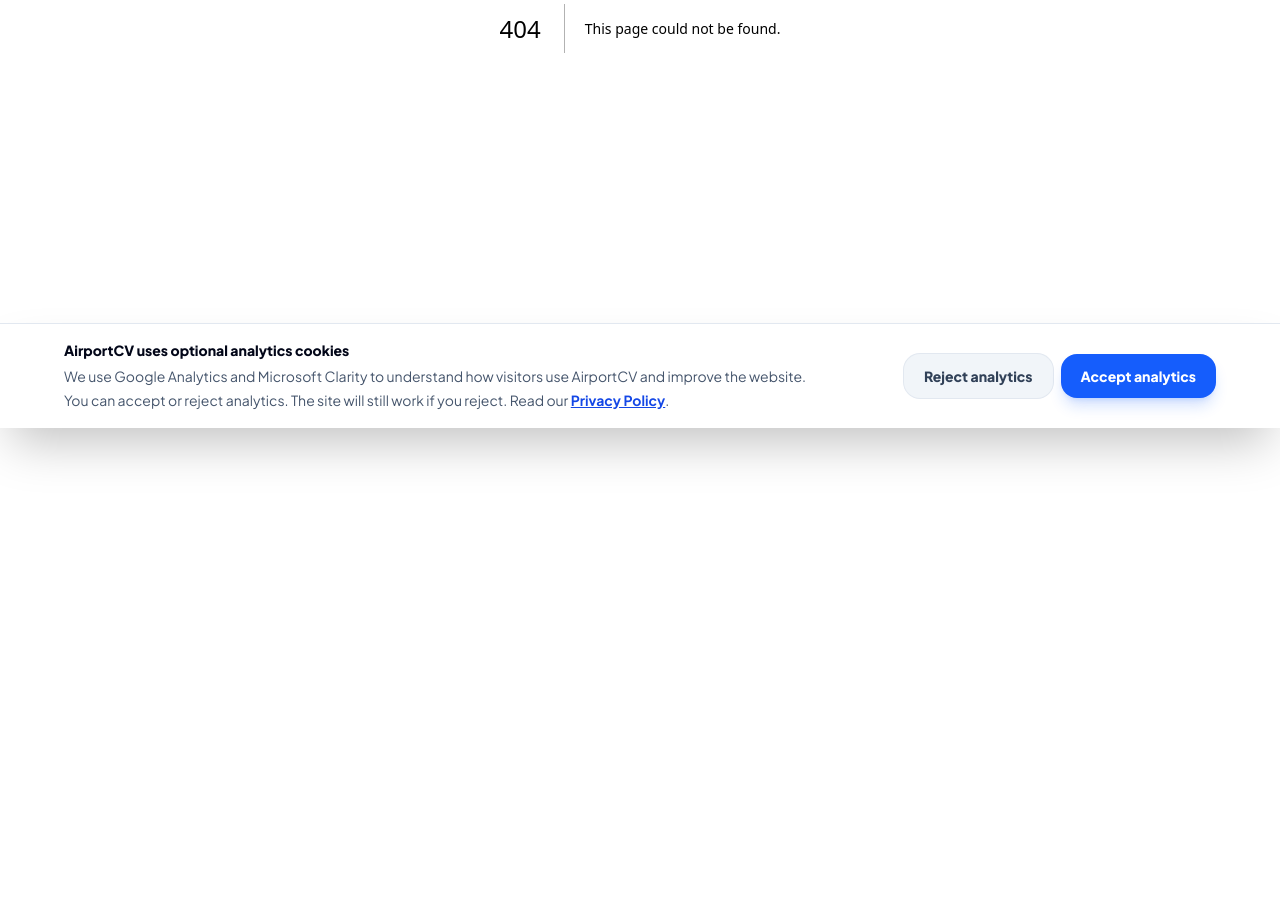
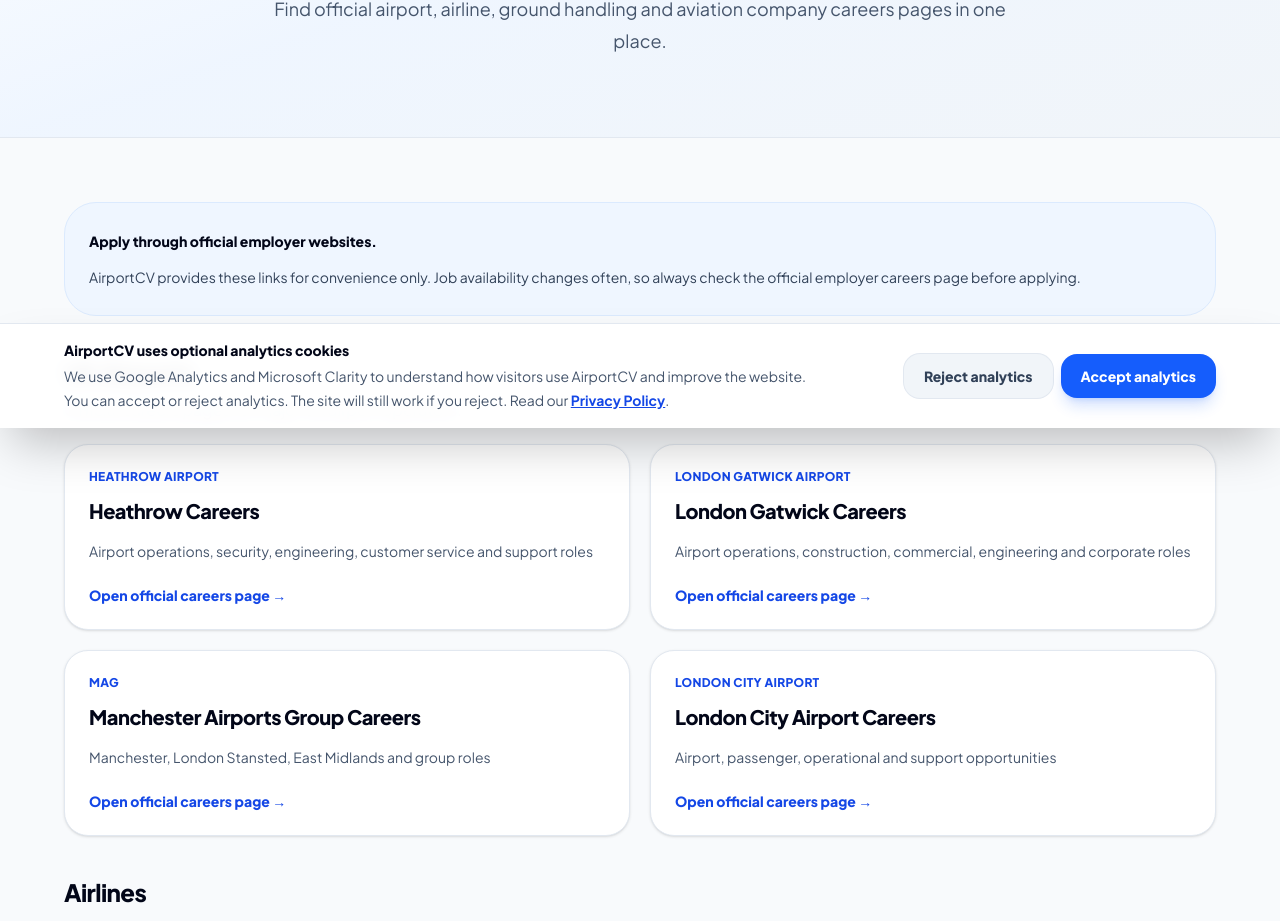
Before and after one commit to jjayakumaraero-eng/airportcv-web, a Next.js app: page /jobs in a window 1280 px wide. Before the commit this address had no page. Shown: the part 372-1293 px from the top of the page. Before the commit the page ends 800 px from the top, so only its background shows below. Built offline with nearby package versions, Linux system fonts and the light colour scheme.

Commit message:
Add aviation jobs directory page

```diff
--- /dev/null
+++ b/app/jobs/page.tsx
@@ -0,0 +1,155 @@
+import MarketingPageShell from "@/components/MarketingPageShell";
+
+const jobCategories = [
+  {
+    title: "UK Airports",
+    description: "Official careers pages for major UK airport operators.",
+    links: [
+      {
+        name: "Heathrow Careers",
+        company: "Heathrow Airport",
+        href: "https://www.heathrow.com/company/careers",
+        roles: "Airport operations, security, engineering, customer service and support roles",
+      },
+      {
+        name: "London Gatwick Careers",
+        company: "London Gatwick Airport",
+        href: "https://jobs.gatwickairport.com/jobs/",
+        roles: "Airport operations, construction, commercial, engineering and corporate roles",
+      },
+      {
+        name: "Manchester Airports Group Careers",
+        company: "MAG",
+        href: "https://mag-careers.com/",
+        roles: "Manchester, London Stansted, East Midlands and group roles",
+      },
+      {
+        name: "London City Airport Careers",
+        company: "London City Airport",
+        href: "https://www.londoncityairport.com/corporate/careers",
+        roles: "Airport, passenger, operational and support opportunities",
+      },
+    ],
+  },
+  {
+    title: "Airlines",
+    description: "Official airline career pages for aviation job seekers.",
+    links: [
+      {
+        name: "British Airways Careers",
+        company: "British Airways",
+        href: "https://careers.ba.com/",
+        roles: "Cabin crew, pilots, engineering, airport, commercial and head office roles",
+      },
+      {
+        name: "easyJet Careers",
+        company: "easyJet",
+        href: "https://careers.easyjet.com/en",
+        roles: "Cabin crew, pilots, engineering, operations, data and support roles",
+      },
+      {
+        name: "Virgin Atlantic Careers",
+        company: "Virgin Atlantic",
+        href: "https://careers.virginatlantic.com/",
+        roles: "Airport services, cabin crew, pilots, engineering, cargo and head office roles",
+      },
+    ],
+  },
+  {
+    title: "Ground Handling & Airport Services",
+    description: "Official careers pages for ground handling and airport service companies.",
+    links: [
+      {
+        name: "Swissport Careers",
+        company: "Swissport",
+        href: "https://careers.swissport.com/",
+        roles: "Passenger services, ramp, baggage, cargo, lounge and operational roles",
+      },
+    ],
+  },
+];
+
+export const metadata = {
+  title: "Airport & Aviation Jobs | AirportCV",
+  description:
+    "Find official airport, airline, ground handling and aviation company careers pages in one place.",
+};
+
+export default function JobsPage() {
+  return (
+    <MarketingPageShell
+      eyebrow="Aviation Jobs Hub"
+      title="Airport and aviation job opportunities"
+      description="Find official airport, airline, ground handling and aviation company careers pages in one place."
+    >
+      <section className="px-6 py-16">
+        <div className="mx-auto max-w-6xl">
+          <div className="rounded-[2rem] border border-blue-100 bg-blue-50 p-6 text-sm leading-7 text-slate-700">
+            <p className="font-extrabold text-slate-950">
+              Apply through official employer websites.
+            </p>
+            <p className="mt-2">
+              AirportCV provides these links for convenience only. Job
+              availability changes often, so always check the official employer
+              careers page before applying.
+            </p>
+          </div>
+
+          <div className="mt-10 space-y-10">
+            {jobCategories.map((category) => (
+              <section key={category.title}>
+                <div className="mb-5">
+                  <h2 className="text-2xl font-black tracking-tight text-slate-950">
+                    {category.title}
+                  </h2>
+                  <p className="mt-2 leading-7 text-slate-600">
+                    {category.description}
+                  </p>
+                </div>
+
+                <div className="grid gap-5 md:grid-cols-2">
+                  {category.links.map((link) => (
+                    <a
+                      key={link.name}
+                      href={link.href}
+                      target="_blank"
+                      rel="noopener noreferrer"
+                      className="group rounded-[1.5rem] border border-slate-200 bg-white p-6 shadow-sm transition hover:-translate-y-1 hover:border-blue-200 hover:shadow-xl"
+                    >
+                      <p className="text-xs font-extrabold uppercase tracking-wide text-blue-700">
+                        {link.company}
+                      </p>
+
+                      <h3 className="mt-3 text-xl font-black tracking-tight text-slate-950 group-hover:text-blue-700">
+                        {link.name}
+                      </h3>
+
+                      <p className="mt-3 text-sm leading-7 text-slate-600">
+                        {link.roles}
+                      </p>
+
+                      <p className="mt-5 text-sm font-extrabold text-blue-700">
+                        Open official careers page →
+                      </p>
+                    </a>
+                  ))}
+                </div>
+              </section>
+            ))}
+          </div>
+
+          <div className="mt-12 rounded-[2rem] border border-slate-200 bg-white p-8 text-center shadow-sm">
+            <h2 className="text-2xl font-black tracking-tight text-slate-950">
+              More aviation job links coming soon
+            </h2>
+            <p className="mx-auto mt-4 max-w-3xl leading-8 text-slate-600">
+              AirportCV will continue adding official airport, airline, ground
+              handling, cargo, engineering and aviation service career pages to
+              help candidates discover opportunities faster.
+            </p>
+          </div>
+        </div>
+      </section>
+    </MarketingPageShell>
+  );
+}
```
